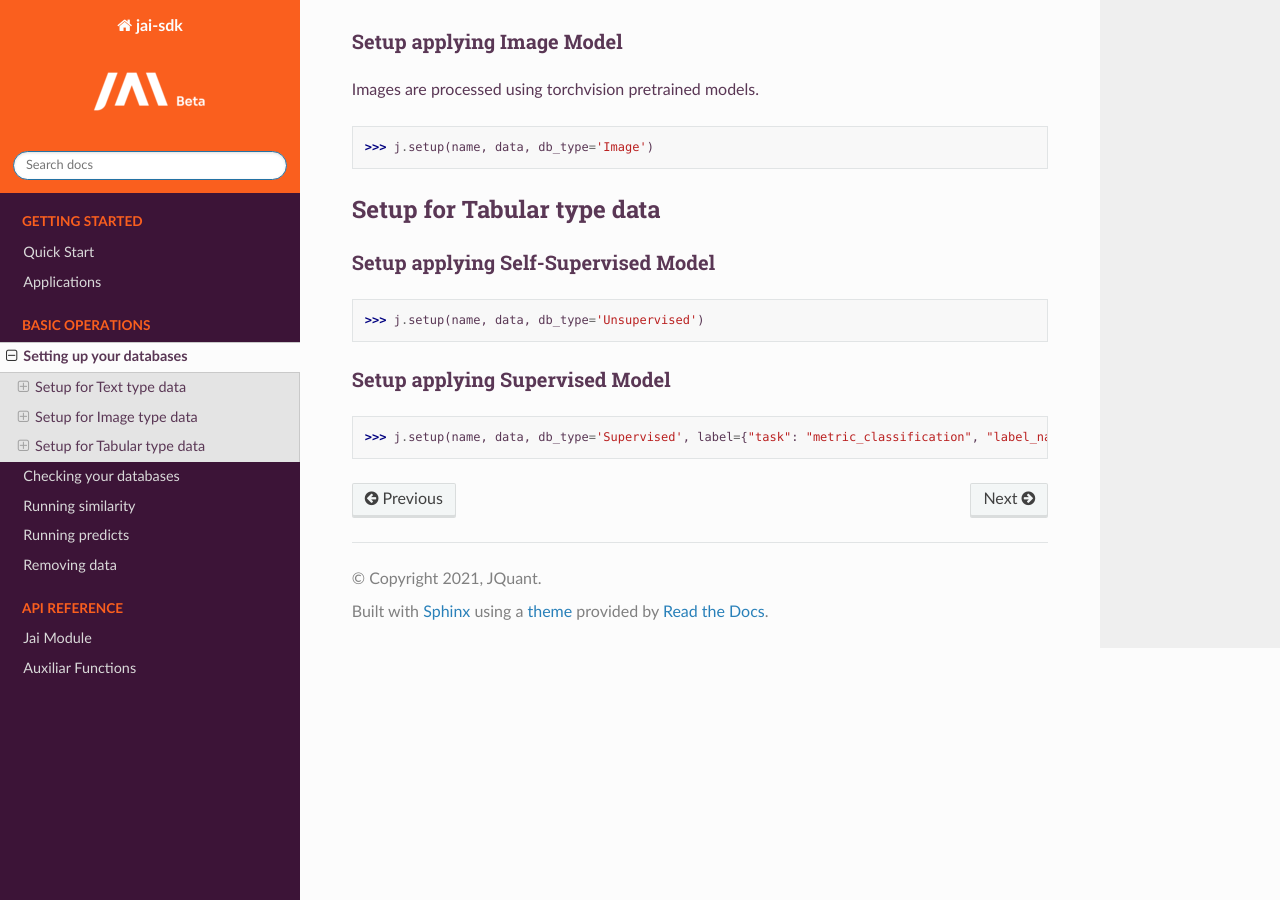
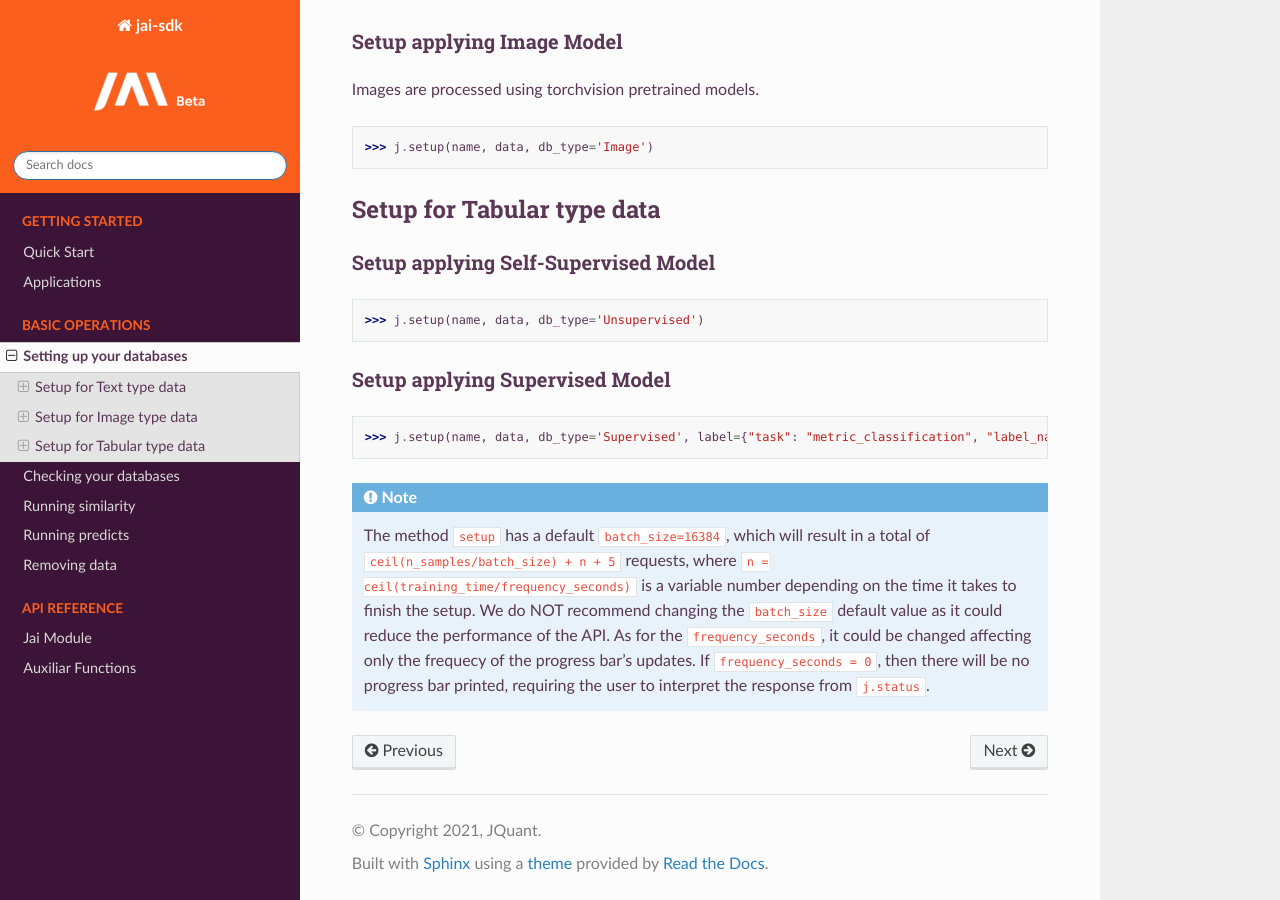
Before and after one commit to jquant/jai-sdk, a Sphinx documentation site: the page built from docs/use_cases/setup_data.rst, in a window 1280 px wide and 900 px high, scrolled down 1988 px. Built offline with Sphinx 7.4.7 and the Read the Docs theme 2.0.0, drawn with Linux system fonts in a browser that asks for light colours.

Commit message:
added requests counts

```diff
--- a/docs/source/quick_start.rst
+++ b/docs/source/quick_start.rst
@@ -18,7 +18,7 @@ You can install JAI-SDK via the Python Package Index (PyPI). To install using pi
 Getting your Authentication Key
 *******************************
 
-You need an Authorization Key to use the API backend of Jai. To get a Free trial key, please fill in the values with your information:
+You need an Authentication Key to use the API backend of Jai. To get a Free trial key, please fill in the values with your information:
 
 .. code-block:: python
 
--- a/docs/use_cases/predict.rst
+++ b/docs/use_cases/predict.rst
@@ -16,3 +16,6 @@ If you trained a classification model, you can have the probabilities for each c
     >>> preds = j.predict(name, DATA_ITEM, predict_proba=True)
     >>> print(preds)
     [{"id": 0 , "predict"; {"class0": 0.1, "class1": 0.6, "class2": 0.3}}]
+
+.. note::
+    The method :code:`predict` has a default :code:`batch_size=16384`, which will result in :code:`ceil(n_samples/batch_size) + 2` requests. We do NOT recommend changing the default value as it could reduce the performance of the API.
--- a/docs/use_cases/setup_data.rst
+++ b/docs/use_cases/setup_data.rst
@@ -109,3 +109,10 @@ Setup applying Supervised Model
 .. code-block:: python
 
     >>> j.setup(name, data, db_type='Supervised', label={"task": "metric_classification", "label_name": "my_label"})
+
+
+
+.. note::
+    The method :code:`setup` has a default :code:`batch_size=16384`, which will result in a total of :code:`ceil(n_samples/batch_size) + n + 5` requests, where :code:`n = ceil(training_time/frequency_seconds)` is a variable number depending on the time it takes to finish the setup.
+    We do NOT recommend changing the :code:`batch_size` default value as it could reduce the performance of the API.
+    As for the :code:`frequency_seconds`, it could be changed affecting only the frequecy of the progress bar's updates. If :code:`frequency_seconds = 0`, then there will be no progress bar printed, requiring the user to interpret the response from :code:`j.status`.
--- a/docs/use_cases/similarity.rst
+++ b/docs/use_cases/similarity.rst
@@ -67,3 +67,7 @@ The output will be a list of dictionaries with ("query_id") being the id of the
         },
         ...
     ]
+
+
+.. note::
+    The method :code:`similar` has a default :code:`batch_size=16384`, which will result in :code:`ceil(n_samples/batch_size) + 2` requests. We do NOT recommend changing the default value as it could reduce the performance of the API.
```
Also changed, not shown: README.md (+5 -3 lines), 1 other file.
